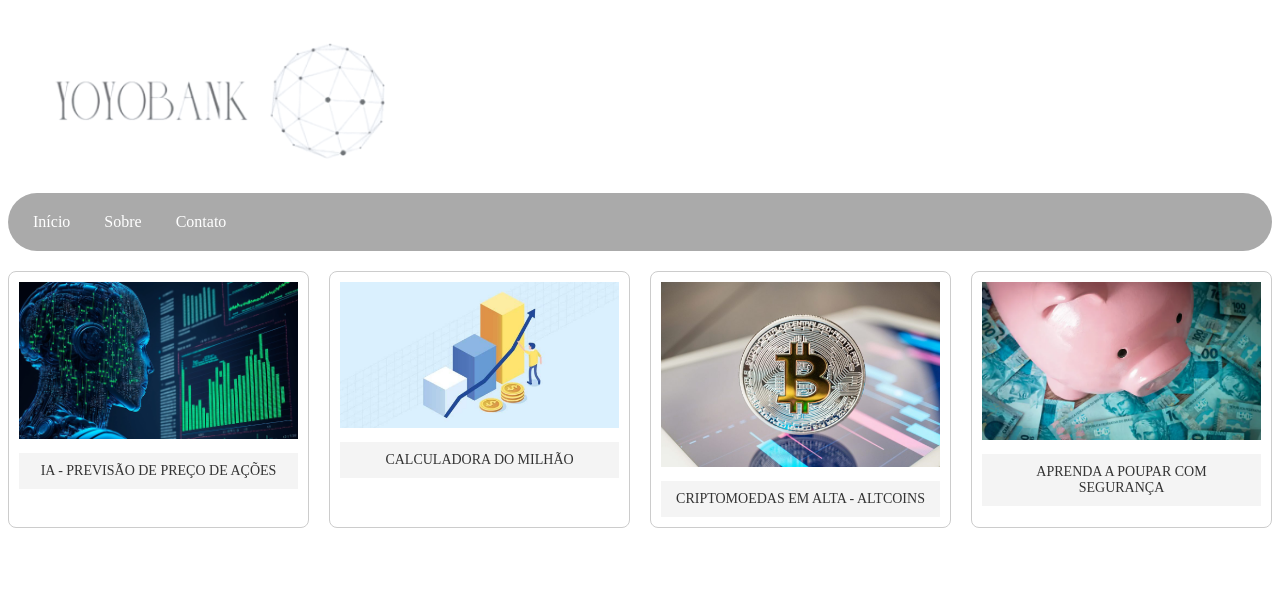
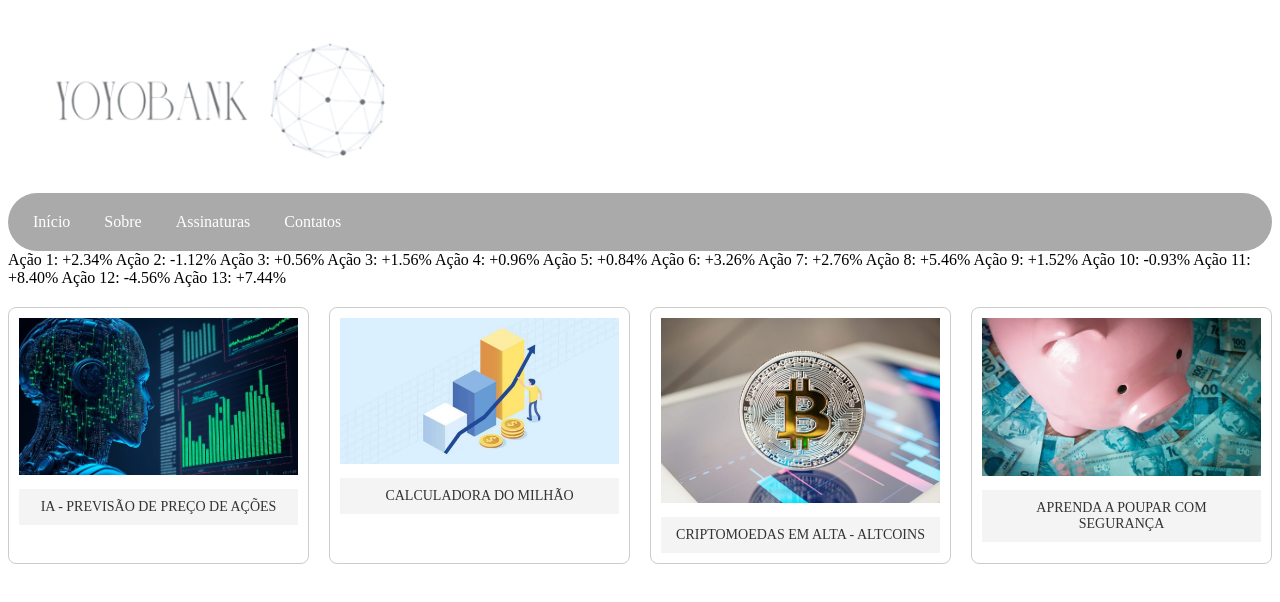
Before and after one commit to kauecodify/YoYoBank, a plain HTML site: page index.html in a window 1280 px wide. Drawn offline with Linux system fonts and the light colour scheme.

Commit message:
Update index.html

```diff
--- a/index.html
+++ b/index.html
@@ -16,10 +16,30 @@
         </div>
 
         <nav>
-            <a href="#home">Início</a>
+            <a href="index.html">Início</a>
             <a href="sobre.html">Sobre</a>
-            <a href="#contact">Contato</a>
+            <a href="assinaturas.html">Assinaturas</a>
+            <a href="#contact">Contatos</a>
         </nav>
+
+        <div class="ticker-wrapper">
+            <div class="ticker">
+                <span class="ticker-item">Ação 1: +2.34%</span>
+                <span class="ticker-item">Ação 2: -1.12%</span>
+                <span class="ticker-item">Ação 3: +0.56%</span>
+                <span class="ticker-item">Ação 3: +1.56%</span>
+                <span class="ticker-item">Ação 4: +0.96%</span>
+                <span class="ticker-item">Ação 5: +0.84%</span>
+                <span class="ticker-item">Ação 6: +3.26%</span>
+                <span class="ticker-item">Ação 7: +2.76%</span>
+                <span class="ticker-item">Ação 8: +5.46%</span>
+                <span class="ticker-item">Ação 9: +1.52%</span>
+                <span class="ticker-item">Ação 10: -0.93%</span>
+                <span class="ticker-item">Ação 11: +8.40%</span>
+                <span class="ticker-item">Ação 12: -4.56%</span>
+                <span class="ticker-item">Ação 13: +7.44%</span>
+            </div>
+        </div>
 
             <div class="grid-container">
                 <div class="grid-item">
```
